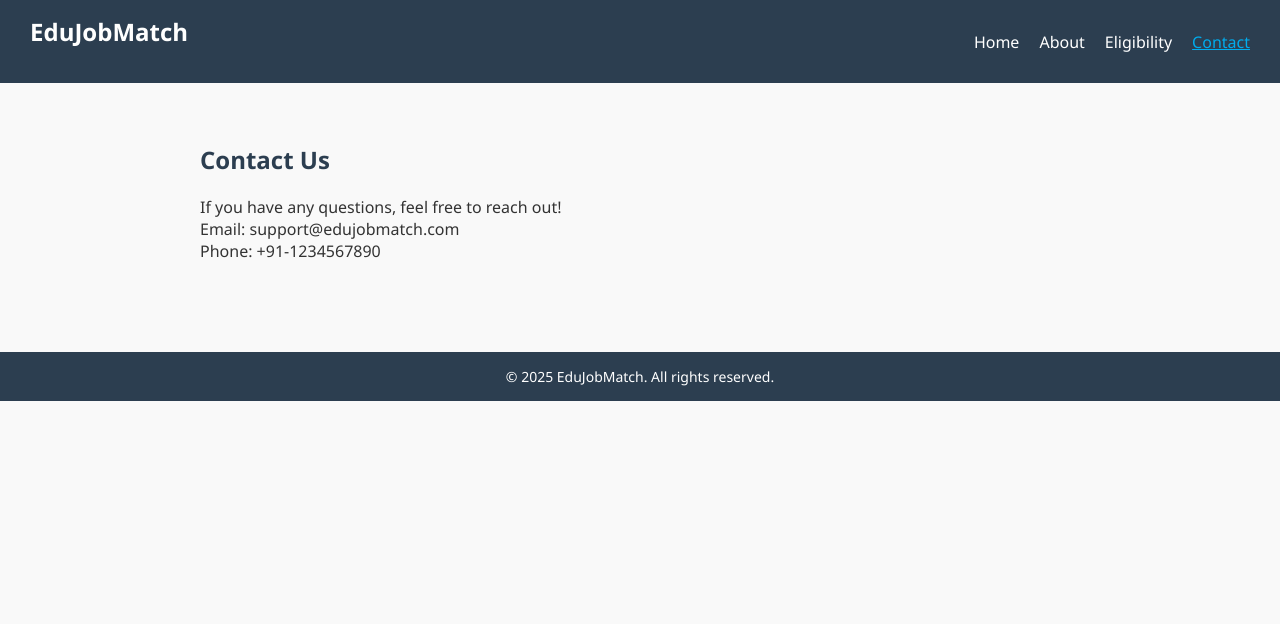
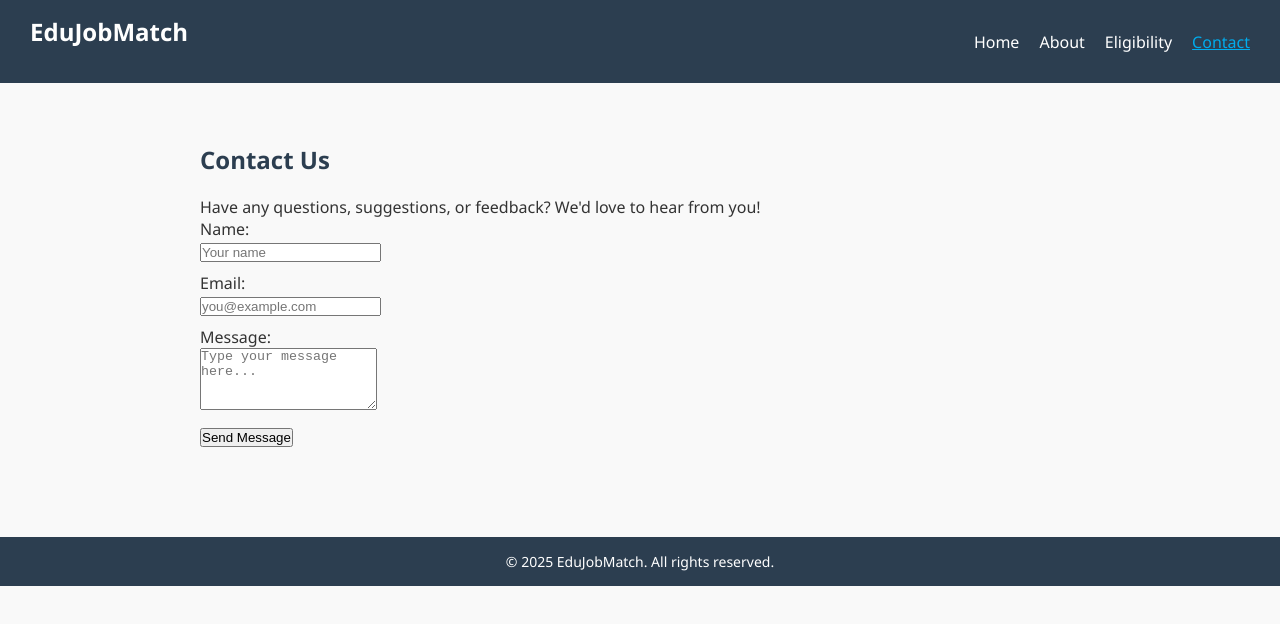
Before and after one commit to RASHIKATYAGI99/EduJobMatch, a React (Vite) app: page /contact in a window 1280 px wide. Shown: the top 624 px of the page. Built offline with nearby package versions, Linux system fonts and the light colour scheme.

Commit message:
Created and styled Contact page with form

```diff
--- a/src/pages/Contact.jsx
+++ b/src/pages/Contact.jsx
@@ -1,12 +1,35 @@
-import React from "react";
+import React, { useEffect } from "react";
 
 const Contact = () => {
+  useEffect(() => {
+    document.title = "EduJobMatch | Contact";
+  }, []);
+
   return (
     <div className="container">
       <h2>Contact Us</h2>
-      <p>If you have any questions, feel free to reach out!</p>
-      <p>Email: support@edujobmatch.com</p>
-      <p>Phone: +91-1234567890</p>
+      <p>
+        Have any questions, suggestions, or feedback? We'd love to hear from you!
+      </p>
+
+      <form>
+        <div style={{ marginBottom: "10px" }}>
+          <label htmlFor="name">Name:</label><br />
+          <input type="text" id="name" name="name" placeholder="Your name" />
+        </div>
+
+        <div style={{ marginBottom: "10px" }}>
+          <label htmlFor="email">Email:</label><br />
+          <input type="email" id="email" name="email" placeholder="you@example.com" />
+        </div>
+
+        <div style={{ marginBottom: "10px" }}>
+          <label htmlFor="message">Message:</label><br />
+          <textarea id="message" name="message" rows="4" placeholder="Type your message here..."></textarea>
+        </div>
+
+        <button type="submit">Send Message</button>
+      </form>
     </div>
   );
 };
```
